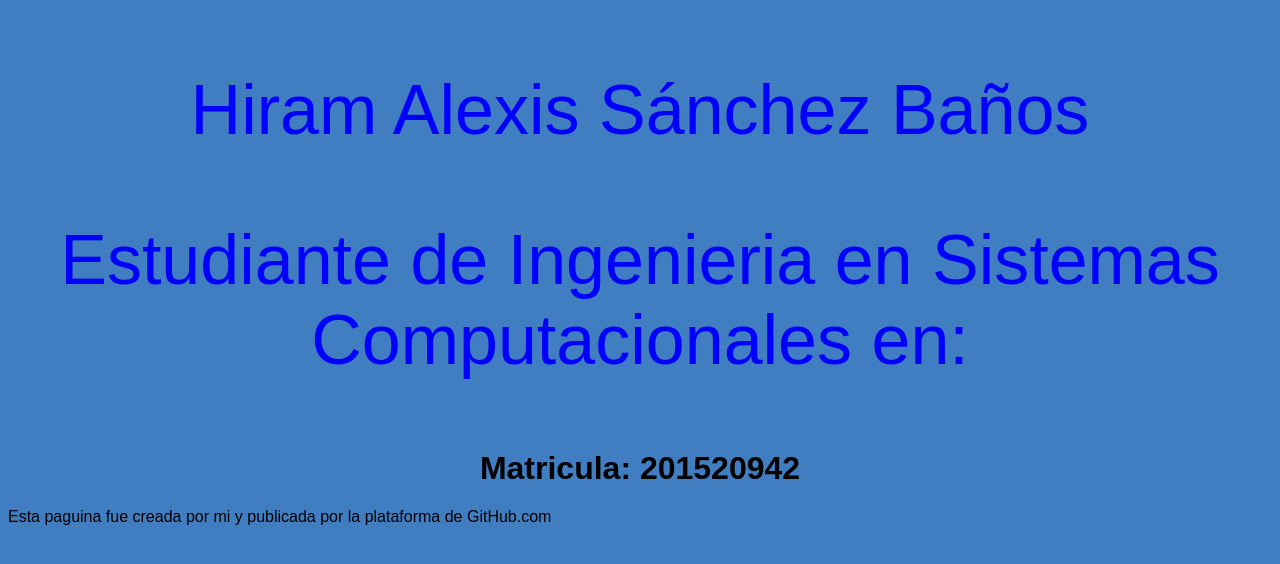
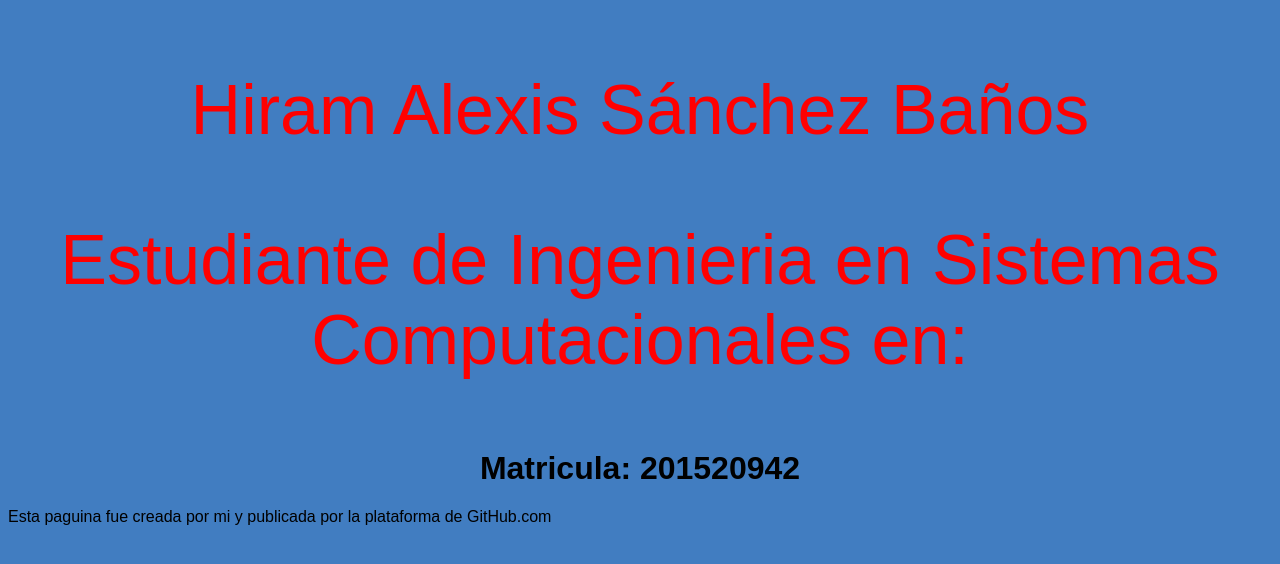
Before and after one commit to hiram-alexis/hiram-alexis.github.io, a plain HTML site: page index.html in a window 1280 px wide. Drawn offline with Linux system fonts and the light colour scheme.

Commit message:
Color de letras
Cambiamos a color rojo las letras ya que en azul se perdia con el fondo.

```diff
--- a/index.html
+++ b/index.html
@@ -2,8 +2,8 @@
 <html>
 <head>
 <body style="background-color:#417dc1;">
-<center><font face="Arial,Verdana"><p style="color:blue; font-size:70px">Hiram Alexis Sánchez Baños</p>
-<font face="Arial,Verdana"><p style="color:blue; font-size:70px">Estudiante de Ingenieria en Sistemas Computacionales en:</p>
+<center><font face="Arial,Verdana"><p style="color:rgb(255,0,0); font-size:70px">Hiram Alexis Sánchez Baños</p>
+<font face="Arial,Verdana"><p style="color:rgb(255,0,0); font-size:70px">Estudiante de Ingenieria en Sistemas Computacionales en:</p>
 
 <title><font face="Arial,Verdana"> Tecnologico de Estudios superiores de Ecatepec</title>
 <h1> Matricula: 201520942 </h1>
```
